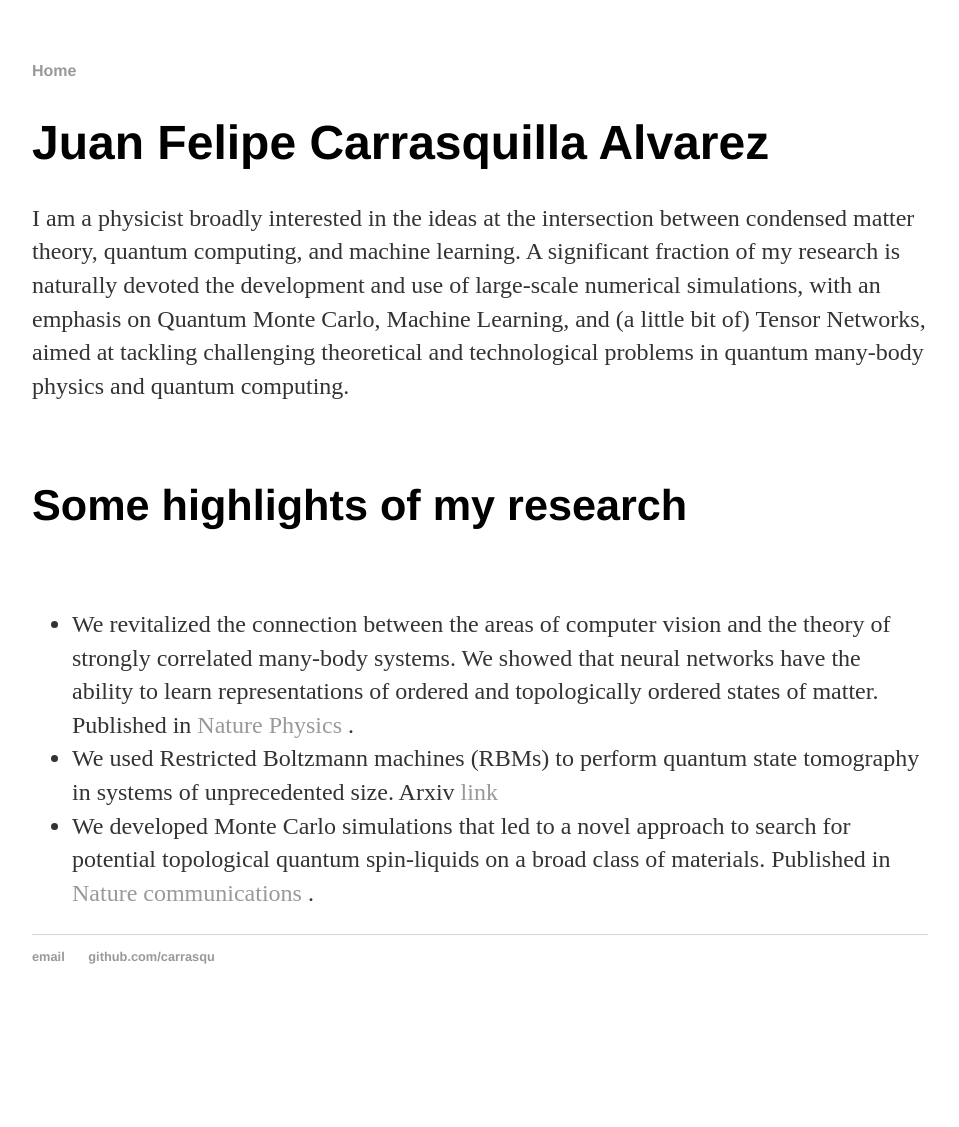
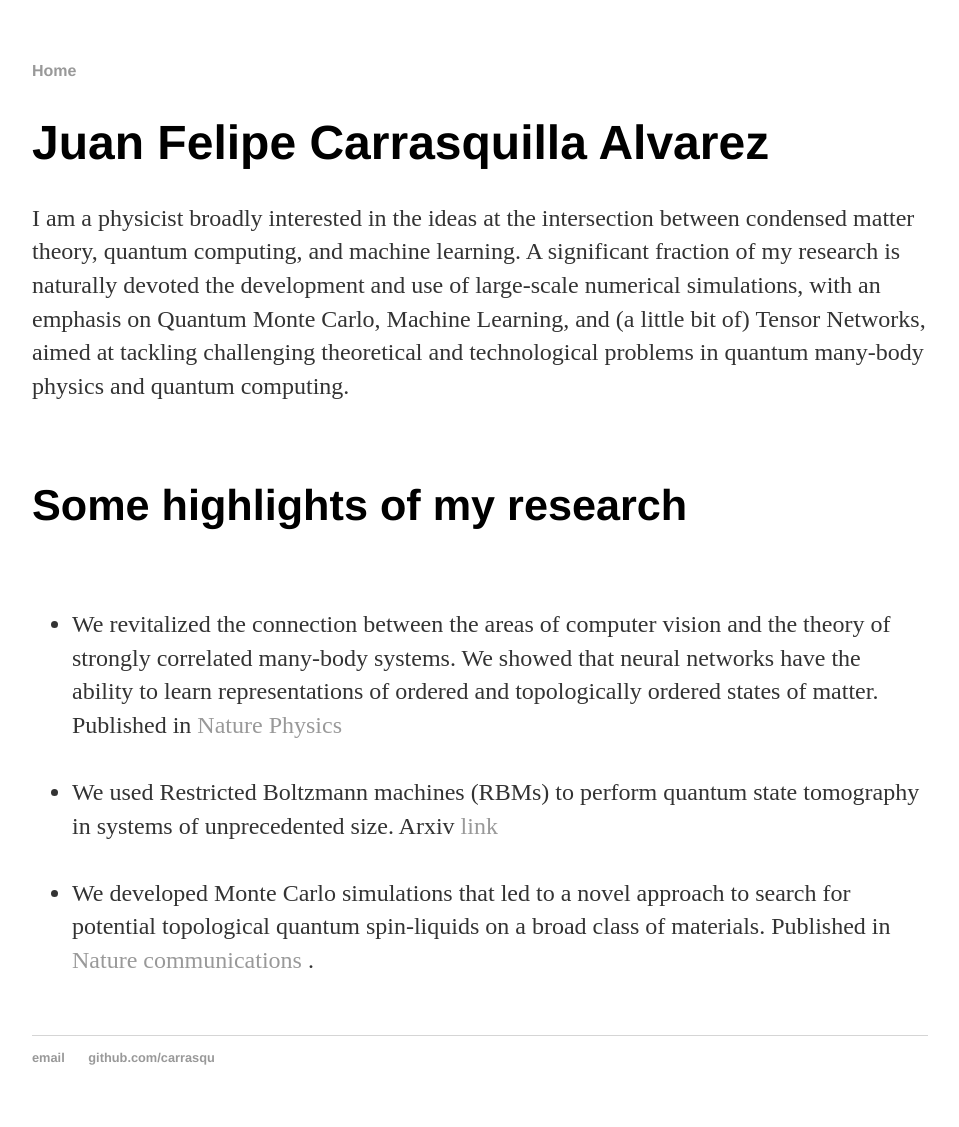
Before and after one commit to carrasqu/carrasqu.github.io, a Jekyll site: the page built from index.html, in a window 1280 px wide. Shown: the whole page, without its empty margins (160-1119 px from the left). Built offline with Jekyll 4.4.1, drawn with Linux system fonts in a browser that asks for light colours; before the commit the page ends 1026 px from its top, so only the background shows below that.

Commit message:
index again

```diff
--- a/index.html
+++ b/index.html
@@ -9,8 +9,8 @@
 
         <h2>Some highlights of my research</h2> <br />
         	<ul>
-        		<li> We revitalized the connection between the areas of computer vision and the theory of strongly correlated many-body systems. We showed that neural networks have the ability to learn representations of ordered and topologically ordered states of matter. Published in <a href="https://www.nature.com/nphys/journal/v13/n5/full/nphys4035.html">Nature Physics</a> .</li>
-  			<li> We used Restricted Boltzmann machines (RBMs) to perform quantum state tomography in systems of unprecedented size.  Arxiv  <a href="https://arxiv.org/abs/1703.05334">link</a></li>
-  			<li> We developed Monte Carlo simulations that led to a novel approach to search for potential topological quantum spin-liquids on a broad class of materials. Published in <a href="https://www.nature.com/articles/ncomms8421">Nature communications</a> . </li>
+        		<li> We revitalized the connection between the areas of computer vision and the theory of strongly correlated many-body systems. We showed that neural networks have the ability to learn representations of ordered and topologically ordered states of matter. Published in <a href="https://www.nature.com/nphys/journal/v13/n5/full/nphys4035.html">Nature Physics</a> </li> <br />
+  			<li> We used Restricted Boltzmann machines (RBMs) to perform quantum state tomography in systems of unprecedented size.  Arxiv  <a href="https://arxiv.org/abs/1703.05334">link</a></li> <br />
+  			<li> We developed Monte Carlo simulations that led to a novel approach to search for potential topological quantum spin-liquids on a broad class of materials. Published in <a href="https://www.nature.com/articles/ncomms8421">Nature communications</a> . </li> <br />
 		</ul>
 </div><!-- /.blurb -->
```
